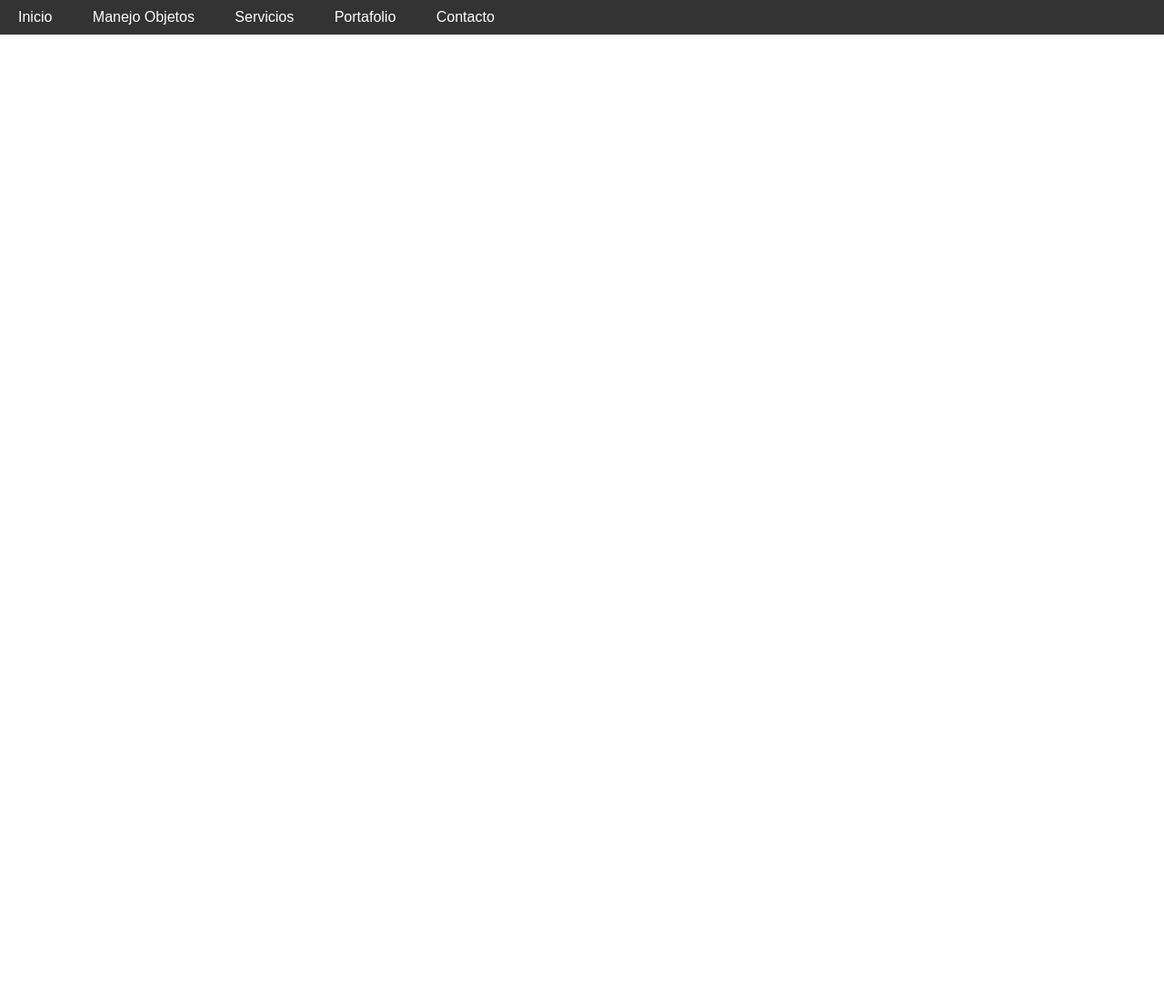
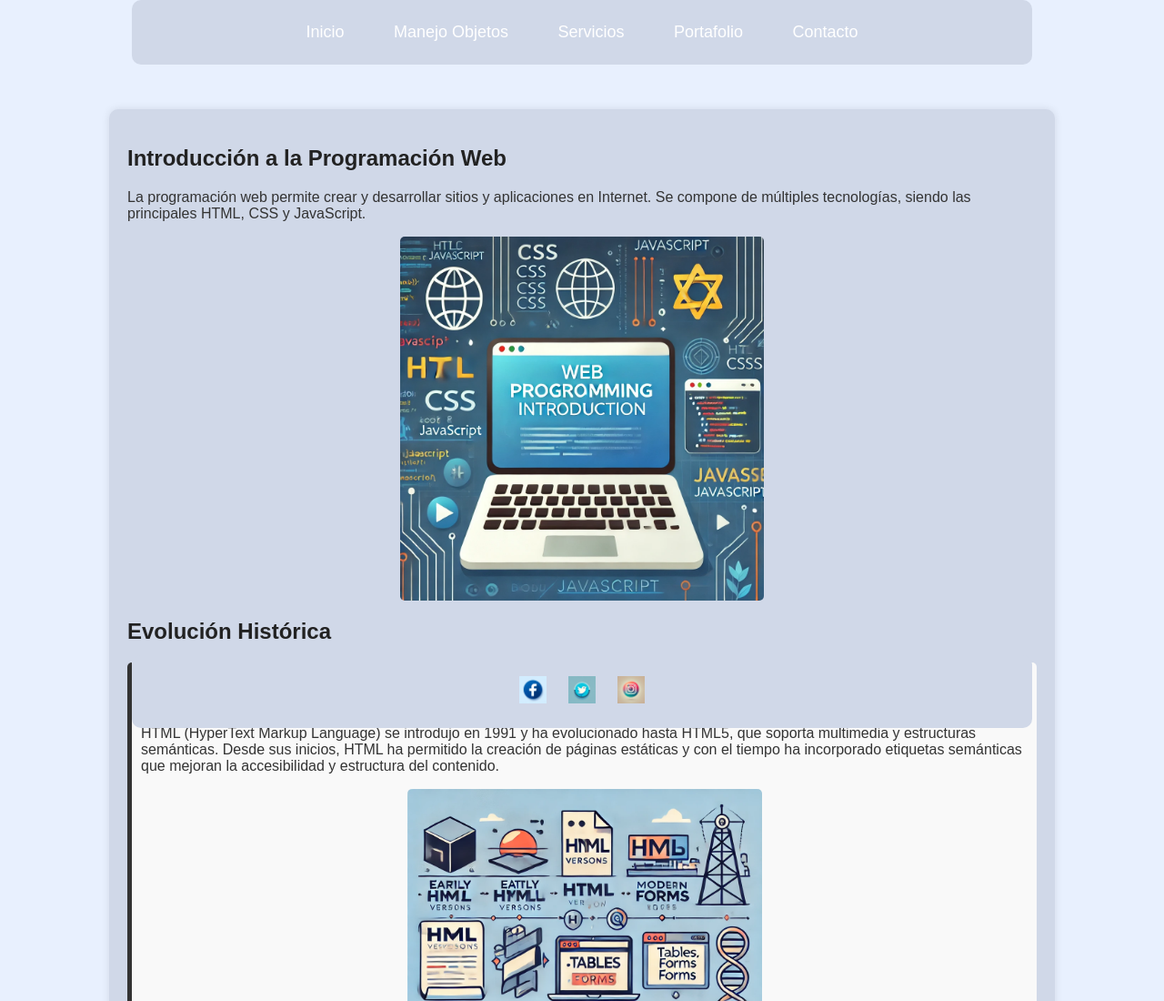
Before and after one commit to femartinez120/fmartinez.github.io, a plain HTML site: page docs/index.html in a window 1280 px wide. Shown: the top 1100 px of the page at 91% size. Before the commit the page ends 800 px from the top, so only its background shows below. Drawn offline with Linux system fonts and the light colour scheme.

Commit message:
creación página index
se creo la pina index.html con su menú y pie de página, carpeta images con sus respectivas imágenes

```diff
--- a/docs/ejObjetos.css
+++ b/docs/ejObjetos.css
@@ -1,34 +1,114 @@
 body {
     margin: 0;
     font-family: Arial, sans-serif;
+    background-color: #e8f0fe; /* Color de fondo agradable */
+    color: #333;
+    display: flex;
+    flex-direction: column;
+    align-items: center;
+}
+
+.wrapper {
+    width: 1000px; /* Mantener el mismo ancho en todos los elementos */
+    max-width: 100%;
+}
+
+header, footer {
+    background-color: #d0d8e8; /* Color más oscuro para la barra de menú y footer */
+    color: #fff;
+    padding: 15px;
+    text-align: center;
+    width: 75%; /* Asegurar que el ancho sea consistente */
+    position: fixed;
+    left: 50%;
+    transform: translateX(-50%);
+    z-index: 1000;
+    border-radius: 10px;
 }
 
 header {
-    background-color: #333;
-    color: #fff;
-    padding: 10px;
+    top: 0;
+}
+
+footer {
+    bottom: 0;
+	height: 50px; /* Reducción del alto del footer */
+    display: flex;
+    align-items: center;
+    justify-content: center;
 }
 
 nav ul {
     list-style: none;
     padding: 0;
-    margin: 0;
+    margin: 10px 0;
+    text-align: center;
 }
 
 nav li {
-    display: inline; /* Hace que los ítems del menú estén en una línea horizontal */
-    margin-right: 20px; /* Espacio entre los ítems del menú */
+    display: inline;
+    margin: 0 15px;
 }
 
 nav a {
     text-decoration: none;
     color: #fff;
-    font-size: 16px;
+    font-size: 18px;
     padding: 10px;
 }
 
 nav a:hover {
-    text-decoration: none;
+    background-color: #fff;
     color: black;
-    background-color: #fff;
+    border-radius: 5px;
 }
+
+main {
+    width: 1000px; /* Mantener el mismo ancho que header y footer */
+    max-width: 100%;
+    margin-top: 120px; /* Espacio para el header fijo */
+    margin-bottom: 100px; /* Espacio para el footer fijo */
+    padding: 20px;
+    background-color: #d0d8e8; /* Color más oscuro que el fondo del body */
+    border-radius: 10px;
+    box-shadow: 0 0 10px rgba(0, 0, 0, 0.1);
+}
+
+h1, h2, h3 {
+    color: #222;
+}
+
+section {
+    margin-bottom: 20px;
+}
+
+article {
+    margin-bottom: 15px;
+    padding: 10px;
+    background-color: #f9f9f9;
+    border-left: 5px solid #333;
+    border-radius: 5px;
+}
+
+.responsive-img {
+    max-width: 40%; /* Reducción del tamaño de las imágenes */
+    height: auto;
+    display: block;
+    margin: 10px auto;
+    border-radius: 5px;
+}
+
+footer ul {
+    list-style: none;
+    padding: 0;
+}
+
+footer li {
+    display: inline;
+    margin: 0 10px;
+}
+
+footer img {
+    width: 30px; /* Tamaño de los íconos de redes sociales */
+    height: 30px;
+}
--- a/docs/index.html
+++ b/docs/index.html
@@ -1,10 +1,12 @@
 <!DOCTYPE html>
-<html lang="en">
+<html lang="es">
 <head>
     <meta charset="UTF-8">
     <meta name="viewport" content="width=device-width, initial-scale=1.0">
-    <title>Document</title>
+    <title>Introducción a la Programación Web</title>
     <link rel="stylesheet" href="./ejObjetos.css">
+</head>
+<body>
     <header>
         <nav>
             <ul>
@@ -16,8 +18,58 @@
             </ul>
         </nav>
     </header>
-</head>
-<body>
 
+    <main>
+        <section>
+            <h1>Introducción a la Programación Web</h1>
+            <p>La programación web permite crear y desarrollar sitios y aplicaciones en Internet. Se compone de múltiples tecnologías, siendo las principales HTML, CSS y JavaScript.</p>
+            <img class="responsive-img" src="images/programacion-introduccion.jpg" alt="Introducción a la programación web">
+        </section>
+
+        <section>
+            <h2>Evolución Histórica</h2>
+            <article>
+                <h3>HTML</h3>
+                <p>HTML (HyperText Markup Language) se introdujo en 1991 y ha evolucionado hasta HTML5, que soporta multimedia y estructuras semánticas. Desde sus inicios, HTML ha permitido la creación de páginas estáticas y con el tiempo ha incorporado etiquetas semánticas que mejoran la accesibilidad y estructura del contenido.</p>
+                <img class="responsive-img" src="images/html-evolucion.jpg" alt="Evolución de HTML">
+            </article>
+            <article>
+                <h3>CSS</h3>
+                <p>CSS (Cascading Style Sheets) apareció en 1996 para separar la presentación del contenido y mejorar la accesibilidad y diseño. CSS ha evolucionado significativamente con la introducción de CSS3, permitiendo transiciones, animaciones y un diseño más flexible a través de grid y flexbox.</p>
+                <img class="responsive-img" src="images/css-evolucion.jpg" alt="Evolución de CSS">
+            </article>
+            <article>
+                <h3>JavaScript</h3>
+                <p>JavaScript nació en 1995 y se ha convertido en un lenguaje clave para la interactividad en la web. Originalmente pensado para hacer validaciones simples en formularios, ha evolucionado hasta convertirse en un lenguaje de programación completo con soporte para manipulación del DOM, asincronismo y frameworks modernos como React y Vue.js.</p>
+                <img class="responsive-img" src="images/javascript-evolucion.jpg" alt="Evolución de JavaScript">
+            </article>
+        </section>
+
+        <section>
+            <h2>Recursos para Aprender</h2>
+            <ul>
+                <li>
+                    <p><strong>FreeCodeCamp:</strong> Plataforma gratuita con cursos interactivos sobre desarrollo web, JavaScript, Python y más.</p>
+                    <a href="https://www.freecodecamp.org/" target="_blank">Visitar FreeCodeCamp</a>
+                </li>
+                <li>
+                    <p><strong>Codecademy:</strong> Cursos de programación con ejercicios prácticos y proyectos reales.</p>
+                    <a href="https://www.codecademy.com/" target="_blank">Visitar Codecademy</a>
+                </li>
+                <li>
+                    <p><strong>MDN Web Docs:</strong> Documentación oficial y guías para HTML, CSS y JavaScript, ideal para desarrolladores de todos los niveles.</p>
+                    <a href="https://developer.mozilla.org/es/" target="_blank">Visitar MDN Web Docs</a>
+                </li>
+            </ul>
+        </section>
+    </main>
+
+    <footer>
+        <ul>
+            <li><a href="https://www.facebook.com" target="_blank"><img src="images/icon-facebook.png" alt="Facebook"></a></li>
+            <li><a href="https://www.twitter.com" target="_blank"><img src="images/icon-twitter.png" alt="Twitter"></a></li>
+            <li><a href="https://www.instagram.com" target="_blank"><img src="images/icon-instagram.png" alt="Instagram"></a></li>
+        </ul>
+    </footer>
 </body>
 </html>
```
Also changed, not shown: docs/mObjetos.html (+10 -2 lines), docs/images/html-evolucion.jpg (added), docs/images/icon-facebook.png (added), docs/images/icon-instagram.png (added), docs/images/icon-twitter.png (added), docs/images/javascript-evolucion.jpg (added), docs/images/programacion-introduccion.jpg (added), 1 other file.
